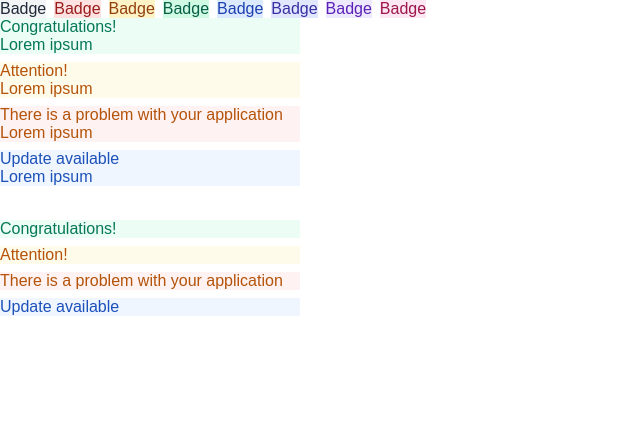
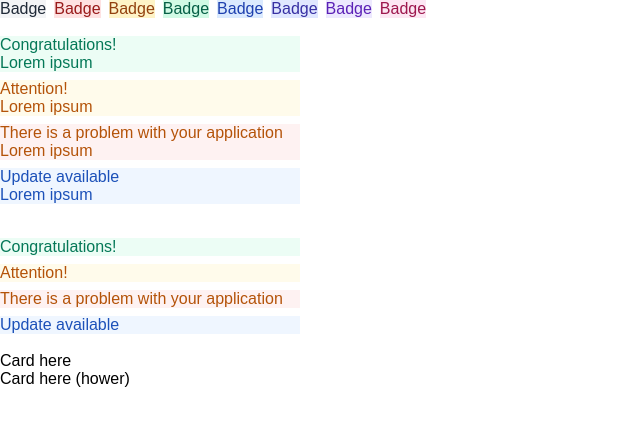
Before and after one commit to sorcerycss/component-library, a React (Vite) app in the folder component-library-react/: page / in a window 1280 px wide. Shown: the top 426 px of the page, without its empty margins (0-640 px from the left). Built offline with nearby package versions, Linux system fonts and the light colour scheme.

Commit message:
WIP: add initial cards component

```diff
--- a/component-library-react/src/App.jsx
+++ b/component-library-react/src/App.jsx
@@ -1,5 +1,6 @@
 import Badge from "./components/Badge"
 import Banner from "./components/Banner"
+import Card from "./components/Card"
 
 function App() {
 
@@ -20,6 +21,7 @@ function App() {
           <Badge key={color} variant={color}>Badge</Badge>
         ))}
       </div>
+      <br></br>
       <div style={{display: 'flex', flexDirection: 'column', gap: '8px', maxWidth: '300px'}}>
         <Banner variant="success" title="Congratulations!" text="Lorem ipsum"/>
         <Banner variant="warning" title="Attention!" text="Lorem ipsum"/>
@@ -31,6 +33,12 @@ function App() {
         <Banner variant="error" title="There is a problem with your application" />
         <Banner variant="neutral" title="Update available" />
       </div>
+      <br></br>
+      <div>
+        <Card>Card here</Card>
+        <br></br>
+        <Card>Card here (hower)</Card>
+      </div>
     </>
 
   )
--- /dev/null
+++ b/component-library-react/src/components/Card.jsx
@@ -0,0 +1,5 @@
+export default function Card({children}) {
+    return (
+        <>{children}</>
+    )
+}
```
